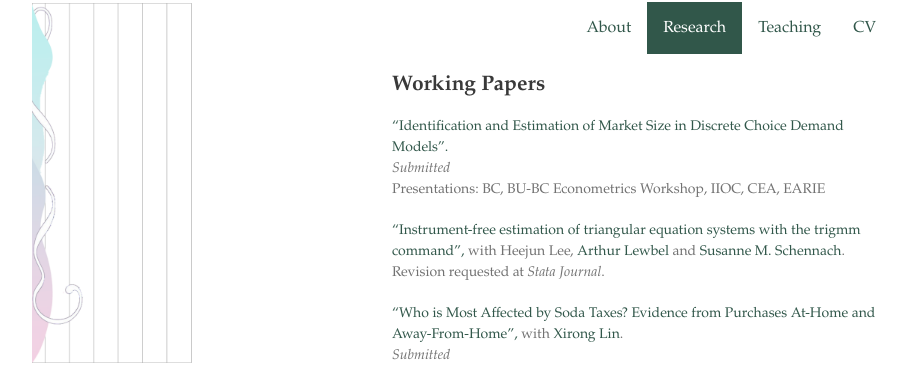
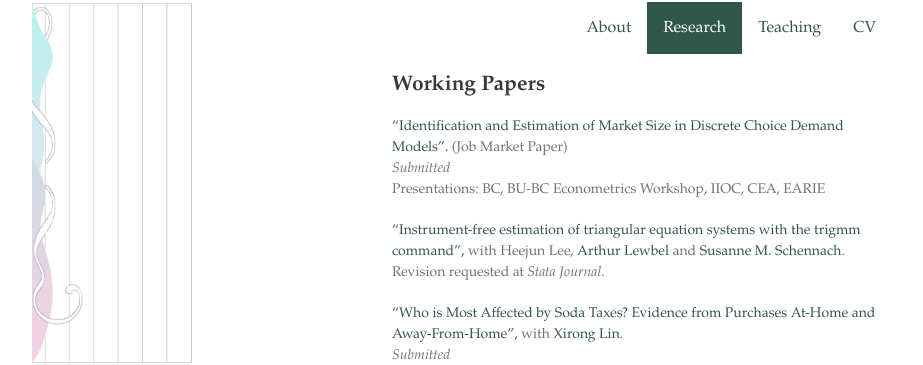
Before and after one commit to zhanglinqi/zhanglinqi.github.io, a Jekyll site: the page built from research.md, in a window 1280 px wide and 1037 px high. Shown: the part 136-501 px from the top of the window, without its empty margins (178-1101 px from the left). Built offline with Jekyll 4.4.1, drawn with Linux system fonts in a browser that asks for light colours; our own code applies the rules of GitHub Pages for plain Markdown files.

Commit message:
update JMP

```diff
--- a/research.md
+++ b/research.md
@@ -5,7 +5,7 @@
 ## Working Papers
 
 
-["Identification and Estimation of Market Size in Discrete Choice Demand Models".](https://zhanglinqi.github.io/assets/pdf/market_size_Linqi_Zhang.pdf)
+["Identification and Estimation of Market Size in Discrete Choice Demand Models".](https://zhanglinqi.github.io/assets/pdf/market_size_Linqi_Zhang.pdf) (Job Market Paper)
 *Submitted*
 Presentations: BC, BU-BC Econometrics Workshop, IIOC, CEA, EARIE
 
```
